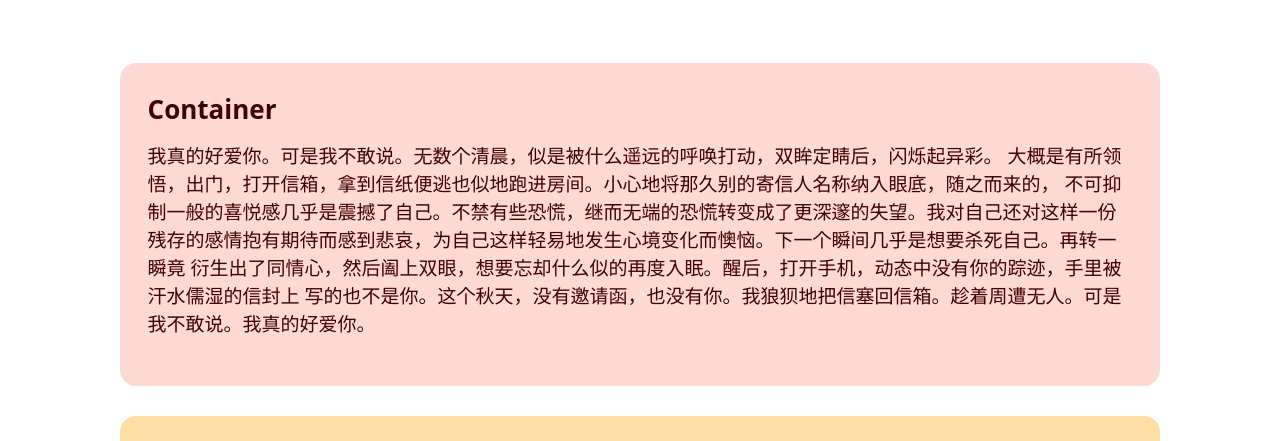
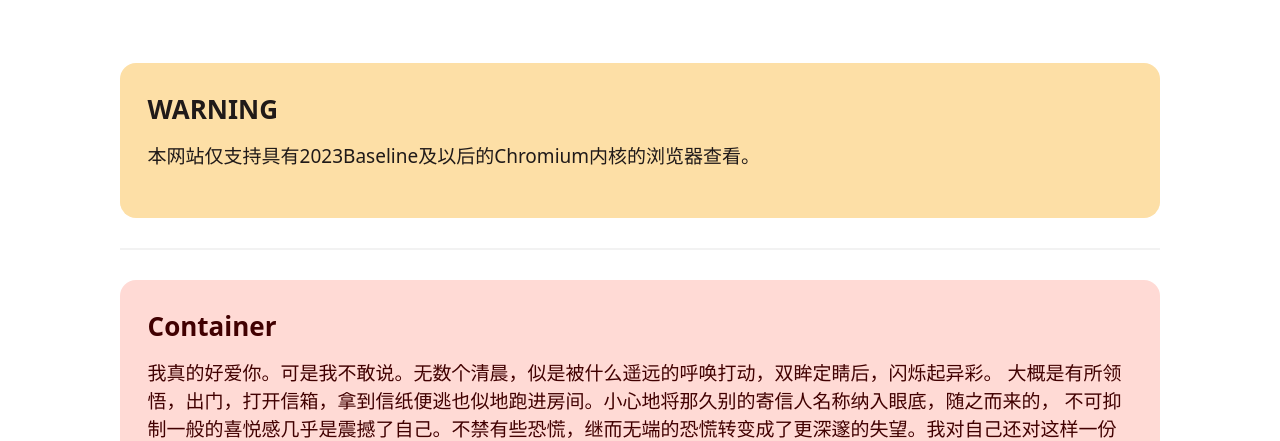
Before and after one commit to PrismeX-Studio/Prismex-studio.github.io, a plain HTML site: page pages/home.html in a window 1280 px wide. Shown: the part 303-744 px from the top of the page. Drawn offline with Linux system fonts and the light colour scheme; files whose address does not match are found by name.

Commit message:
add warn

```diff
--- a/pages/home.html
+++ b/pages/home.html
@@ -430,6 +430,15 @@
                 </p>
             </div>
             <hr class="blank">
+            <div class="container2">
+                <h2>
+                WARNING
+                </h2>
+                <p>
+                    本网站仅支持具有2023Baseline及以后的Chromium内核的浏览器查看。
+                </p>
+            </div>
+            <hr>
             <div class="container1">
                 <h2>
                     Container
```
